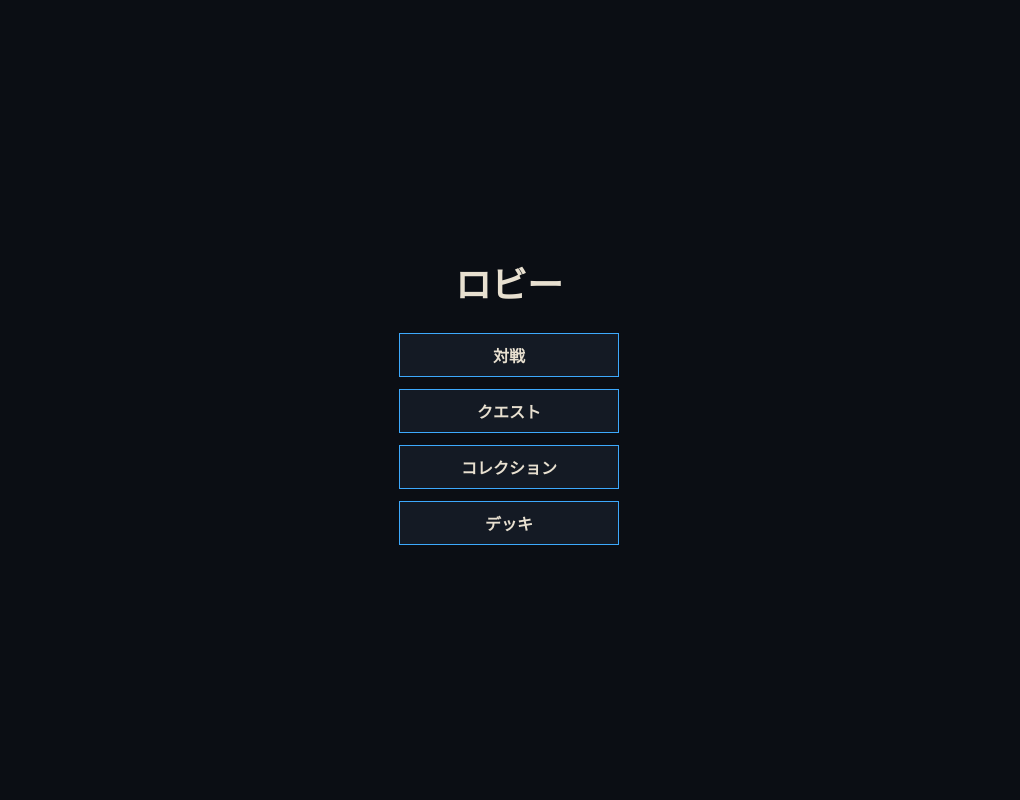
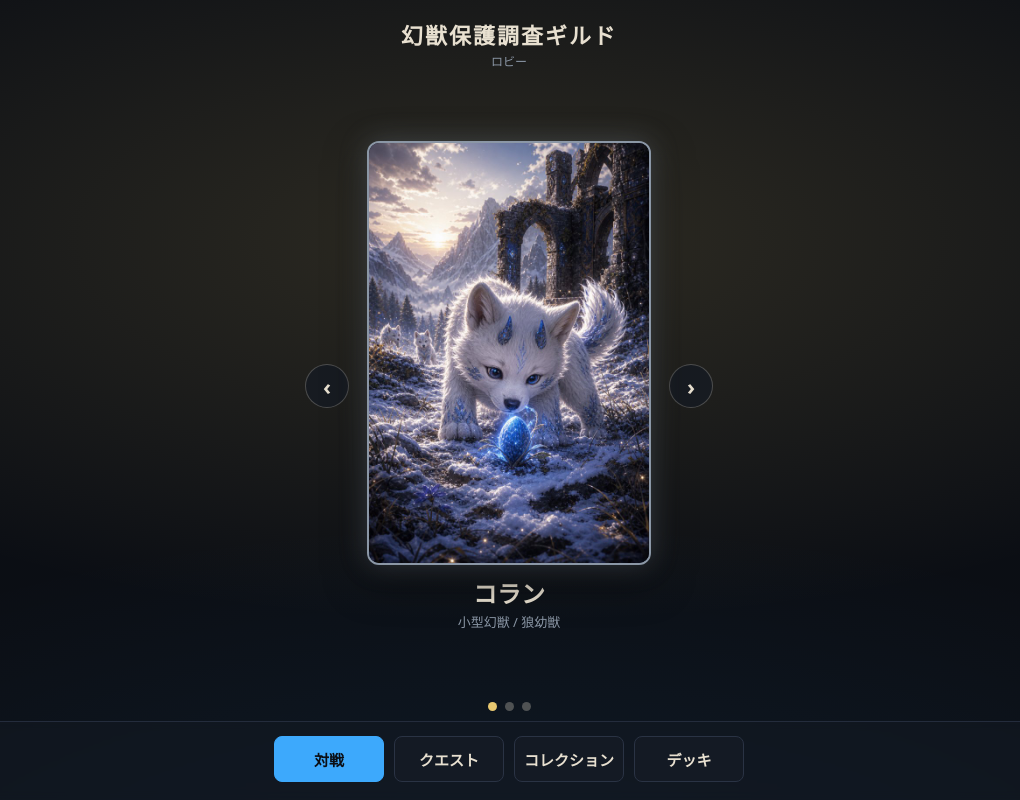
Before and after one commit to haku-jp/genju-tgc-web, a React (Vite) app: page / in a window 1280 px wide. Both pictures are taken after a click on the button "はじめる". Shown: the whole page, without its empty margins (131-1151 px from the left). Built offline with nearby package versions, Linux system fonts and the light colour scheme.

Commit message:
feat: redesign lobby (featured favorite genju + swipe + nav bar)

```diff
--- a/src/app/screens/LobbyScreen.tsx
+++ b/src/app/screens/LobbyScreen.tsx
@@ -1,26 +1,235 @@
-import { useAppStore } from "../store";
-import { buttonStyle, screenStyle } from "./styles";
+import { useRef, useState, type CSSProperties } from "react";
+import { useAppStore, type Screen } from "../store";
+import { useSaveStore } from "../save/store";
+import { CARD_BY_ID, type CardDef, type Rarity } from "../../data/cards";
+
+const RARITY_EDGE: Record<Rarity, string> = {
+  I: "#f2e3b3",
+  L: "#e8c870",
+  R: "#3da9fc",
+  S: "#8b97a6",
+};
+
+const NAV: { screen: Screen; label: string }[] = [
+  { screen: "battle", label: "対戦" },
+  { screen: "quest", label: "クエスト" },
+  { screen: "collection", label: "コレクション" },
+  { screen: "deck", label: "デッキ" },
+];
+
+const rootStyle: CSSProperties = {
+  position: "relative",
+  width: "100%",
+  height: "100%",
+  display: "flex",
+  flexDirection: "column",
+  alignItems: "center",
+  color: "#e8e0d0",
+  overflow: "hidden",
+  // ギルド拠点の温かみ: 深い紺地に金の灯り
+  background:
+    "radial-gradient(120% 80% at 50% 30%, rgba(232,200,112,0.16), rgba(11,14,20,0) 60%)," +
+    " radial-gradient(140% 100% at 50% 120%, rgba(61,169,252,0.10), rgba(11,14,20,0) 55%)," +
+    " #0b0e14",
+};
 
 export function LobbyScreen() {
-  const setScreen = useAppStore((state) => state.setScreen);
+  const setScreen = useAppStore((s) => s.setScreen);
+  const favoriteGenjuIds = useSaveStore((s) => s.favoriteGenjuIds);
+
+  const favorites = favoriteGenjuIds
+    .map((id) => CARD_BY_ID[id])
+    .filter((c): c is CardDef => Boolean(c));
+
+  const [idx, setIdx] = useState(0);
+  const dragStartX = useRef<number | null>(null);
+
+  const count = favorites.length;
+  const activeIndex = count > 0 ? idx % count : 0;
+  const active = count > 0 ? favorites[activeIndex] : undefined;
+
+  const go = (dir: number) => {
+    if (count === 0) return;
+    setIdx((i) => (i + dir + count) % count);
+  };
 
   return (
-    <section style={screenStyle}>
-      <h1 style={{ margin: 0, fontSize: 36 }}>ロビー</h1>
-      <div style={{ display: "grid", gap: 12, width: 220 }}>
-        <button style={buttonStyle} onClick={() => setScreen("battle")}>
-          対戦
-        </button>
-        <button style={buttonStyle} onClick={() => setScreen("quest")}>
-          クエスト
-        </button>
-        <button style={buttonStyle} onClick={() => setScreen("collection")}>
-          コレクション
-        </button>
-        <button style={buttonStyle} onClick={() => setScreen("deck")}>
-          デッキ
-        </button>
+    <section style={rootStyle}>
+      <header style={{ paddingTop: 18, textAlign: "center" }}>
+        <div style={{ font: "700 22px system-ui, sans-serif", letterSpacing: 2 }}>
+          幻獣保護調査ギルド
+        </div>
+        <div style={{ color: "#8b97a6", fontSize: 12, marginTop: 2 }}>ロビー</div>
+      </header>
+
+      {/* 主役の幻獣（お気に入り・スワイプ切替） */}
+      <div
+        style={{
+          flex: 1,
+          width: "100%",
+          display: "flex",
+          alignItems: "center",
+          justifyContent: "center",
+          gap: 18,
+          minHeight: 0,
+        }}
+        onPointerDown={(e) => {
+          dragStartX.current = e.clientX;
+        }}
+        onPointerUp={(e) => {
+          if (dragStartX.current === null) return;
+          const dx = e.clientX - dragStartX.current;
+          dragStartX.current = null;
+          if (dx > 40) go(-1);
+          else if (dx < -40) go(1);
+        }}
+      >
+        {count > 1 && (
+          <button aria-label="前へ" style={arrowStyle} onClick={() => go(-1)}>
+            ‹
+          </button>
+        )}
+
+        {active ? (
+          <FeaturedGenju card={active} />
+        ) : (
+          <div style={{ color: "#8b97a6" }}>お気に入りの幻獣が未設定です</div>
+        )}
+
+        {count > 1 && (
+          <button aria-label="次へ" style={arrowStyle} onClick={() => go(1)}>
+            ›
+          </button>
+        )}
       </div>
+
+      {count > 1 && (
+        <div style={{ display: "flex", gap: 8, marginBottom: 10 }}>
+          {favorites.map((c, i) => (
+            <span
+              key={c.id}
+              onClick={() => setIdx(i)}
+              style={{
+                width: 9,
+                height: 9,
+                borderRadius: "50%",
+                cursor: "pointer",
+                background: i === activeIndex ? "#e8c870" : "rgba(232,224,208,0.3)",
+              }}
+            />
+          ))}
+        </div>
+      )}
+
+      <nav
+        style={{
+          width: "100%",
+          display: "flex",
+          gap: 10,
+          justifyContent: "center",
+          flexWrap: "wrap",
+          padding: "14px 16px calc(18px + env(safe-area-inset-bottom))",
+          background: "rgba(20,26,36,0.55)",
+          borderTop: "1px solid rgba(42,51,68,0.8)",
+          backdropFilter: "blur(4px)",
+        }}
+      >
+        {NAV.map((n) => (
+          <button
+            key={n.screen}
+            onClick={() => setScreen(n.screen)}
+            style={n.screen === "battle" ? primaryNavStyle : navStyle}
+          >
+            {n.label}
+          </button>
+        ))}
+      </nav>
     </section>
   );
 }
+
+function FeaturedGenju({ card }: { card: CardDef }) {
+  const edge = RARITY_EDGE[card.rarity];
+  return (
+    <div
+      style={{
+        display: "flex",
+        flexDirection: "column",
+        alignItems: "center",
+        gap: 10,
+        minHeight: 0,
+      }}
+    >
+      <div
+        style={{
+          position: "relative",
+          height: "min(56vh, 420px)",
+          aspectRatio: "2 / 3",
+          borderRadius: 12,
+          border: `2px solid ${edge}`,
+          boxShadow: `0 0 28px ${edge}55, 0 14px 40px rgba(0,0,0,0.5)`,
+          overflow: "hidden",
+          background: "#141a24",
+        }}
+      >
+        {card.art ? (
+          <img
+            src={card.art}
+            alt={card.name}
+            draggable={false}
+            style={{ width: "100%", height: "100%", objectFit: "cover", userSelect: "none" }}
+          />
+        ) : (
+          <div
+            style={{
+              width: "100%",
+              height: "100%",
+              display: "flex",
+              alignItems: "center",
+              justifyContent: "center",
+              color: "#8b97a6",
+            }}
+          >
+            No Art
+          </div>
+        )}
+      </div>
+      <div style={{ textAlign: "center" }}>
+        <div style={{ font: "700 24px system-ui, sans-serif" }}>{card.name}</div>
+        {card.subtype && (
+          <div style={{ color: "#8b97a6", fontSize: 13, marginTop: 2 }}>{card.subtype}</div>
+        )}
+      </div>
+    </div>
+  );
+}
+
+const arrowStyle: CSSProperties = {
+  width: 44,
+  height: 44,
+  borderRadius: "50%",
+  border: "1px solid rgba(232,224,208,0.25)",
+  background: "rgba(20,26,36,0.7)",
+  color: "#e8e0d0",
+  font: "700 22px system-ui, sans-serif",
+  cursor: "pointer",
+  flex: "0 0 auto",
+};
+
+const navStyle: CSSProperties = {
+  minWidth: 110,
+  minHeight: 46,
+  borderRadius: 8,
+  border: "1px solid #2a3344",
+  background: "#141a24",
+  color: "#e8e0d0",
+  font: "700 15px system-ui, sans-serif",
+  cursor: "pointer",
+};
+
+const primaryNavStyle: CSSProperties = {
+  ...navStyle,
+  border: "1px solid #3da9fc",
+  background: "#3da9fc",
+  color: "#0b0e14",
+};
```
